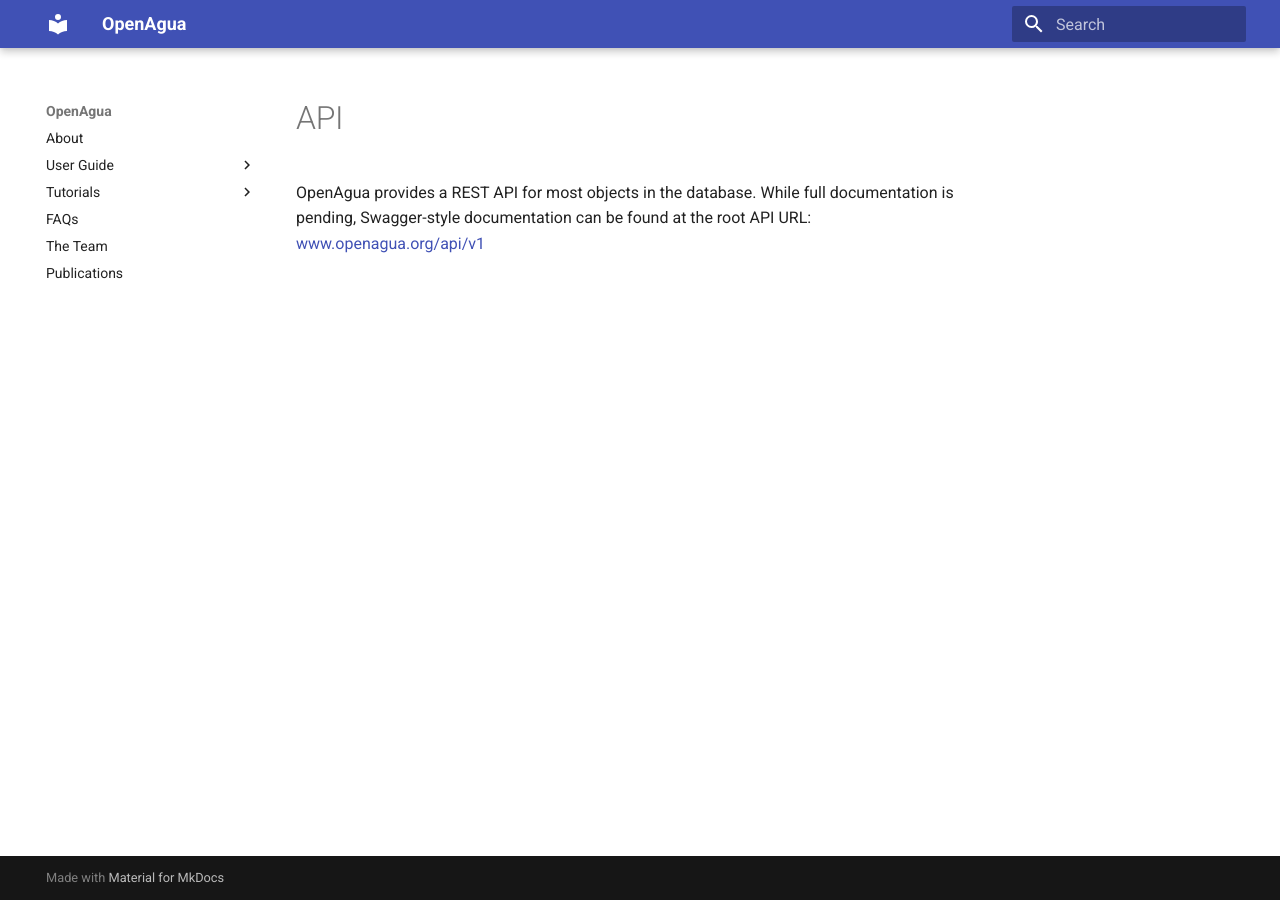
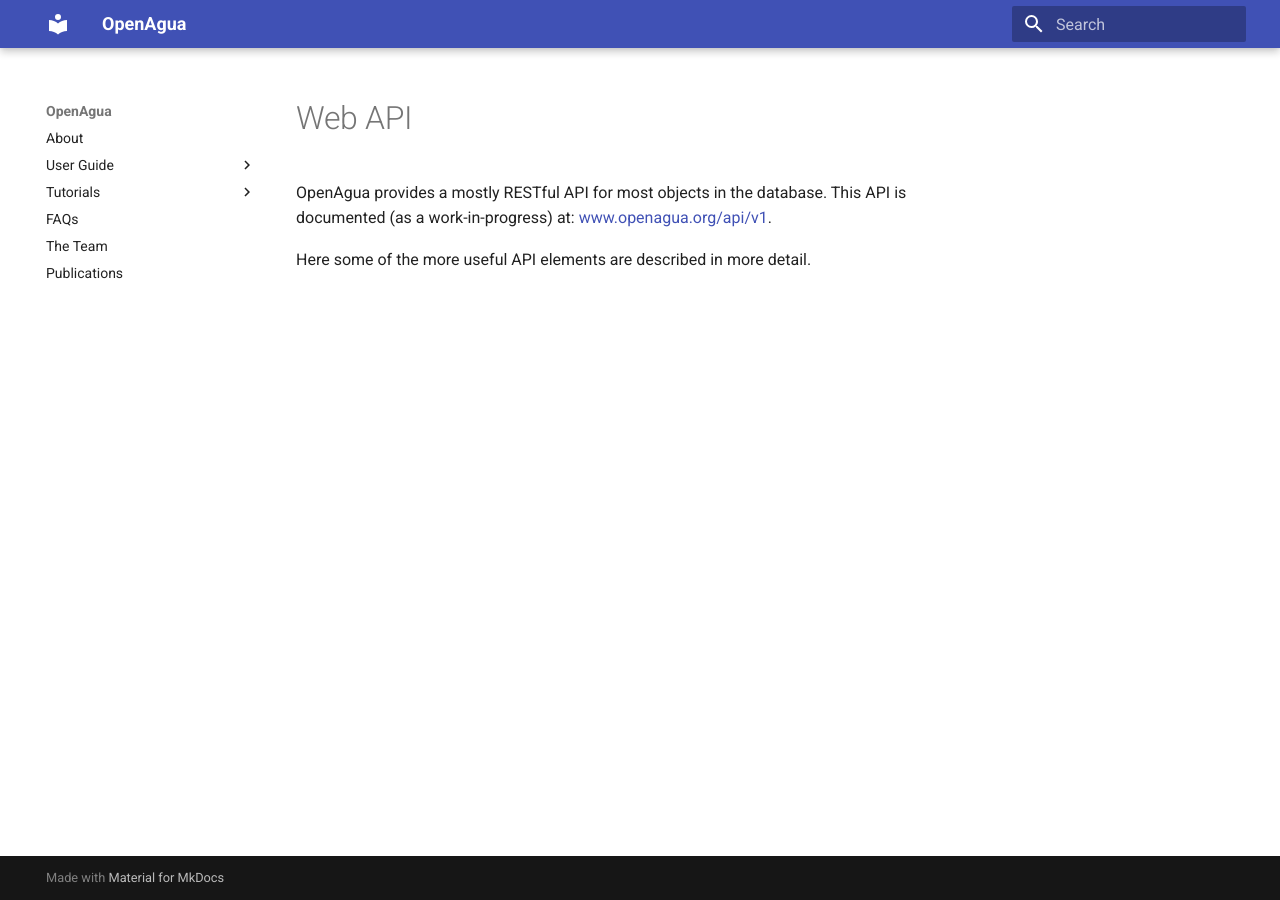
Before and after one commit to OpenAgua/openagua-documentation, an MkDocs documentation site: the page built from docs/how-to-use/api/README.md, in a window 1280 px wide. Built offline with MkDocs 1.6.1 and Material for MkDocs 9.7.7, drawn with Linux system fonts in a browser that asks for light colours; old or Windows-style settings are respelled for this version of MkDocs.

Commit message:
GitBook: [master] 4 pages modified

```diff
--- a/docs/how-to-use/api.md
+++ /dev/null
@@ -1,3 +0,0 @@
-# API
-
-OpenAgua provides a REST API for most objects in the database. While full documentation is pending, Swagger-style documentation can be found at the root API URL: [www.openagua.org/api/v1](www.openagua.org/api/v1)
--- /dev/null
+++ b/docs/how-to-use/api/README.md
@@ -0,0 +1,9 @@
+---
+description: The mostly RESTful web application programming interface (API).
+---
+
+# Web API
+
+OpenAgua provides a mostly RESTful API for most objects in the database. This API is documented \(as a work-in-progress\) at: [www.openagua.org/api/v1](www.openagua.org/api/v1).
+
+Here some of the more useful API elements are described in more detail.
```
Also changed, not shown: docs/SUMMARY.md (+2 -1 lines), docs/how-to-use/api/networks.md (added, +45 -0 lines).
